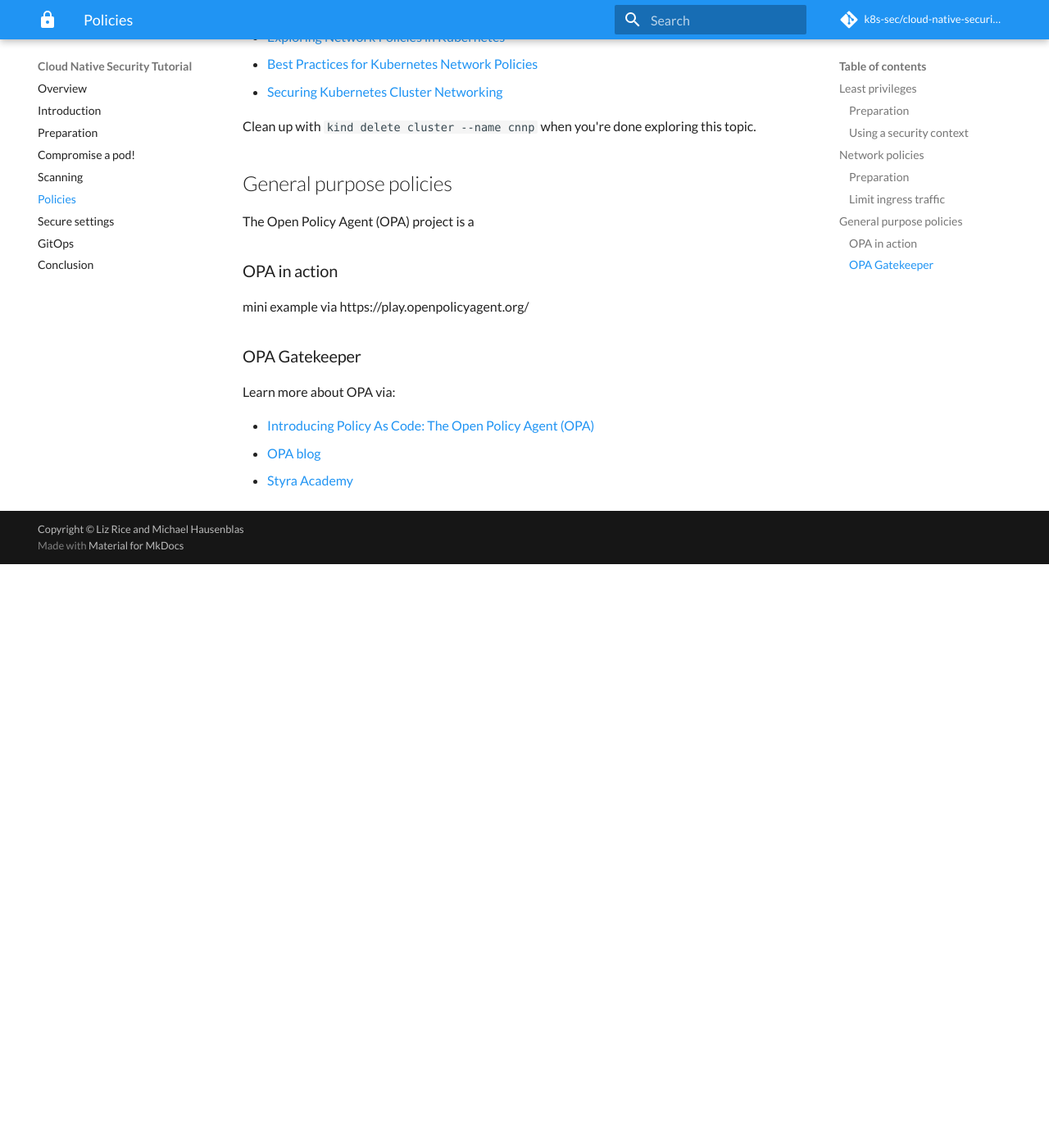
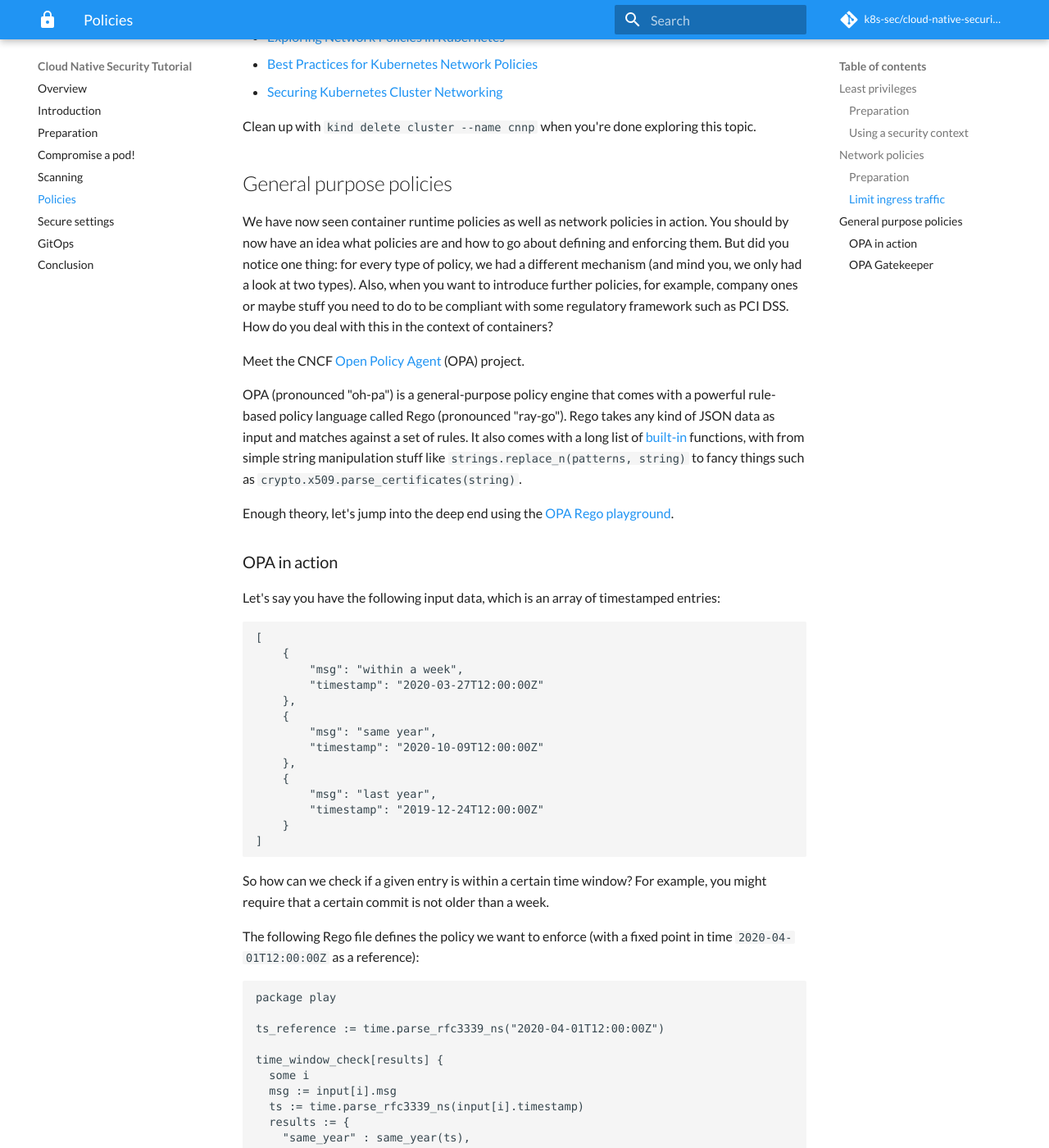
Before and after one commit to k8s-sec/cloud-native-security-tutorial, an MkDocs documentation site: the page built from docs/policies.md, in a window 1280 px wide and 1400 px high, scrolled down 4115 px. Shown: the whole window at 82% size. Built offline with MkDocs 1.6.1 and Material for MkDocs 9.7.7, drawn with Linux system fonts in a browser that asks for light colours; some web fonts are replaced; comment, search, counter and statistics services are not loaded; before the commit the page ends 4803 px from its top, so only the background shows below that; some of the changed text lies outside the part shown.

Commit message:
wraps policies with OPA

````diff
--- a/docs/policies.md
+++ b/docs/policies.md
@@ -193,15 +193,183 @@ this topic.
 
 ## General purpose policies
 
-The Open Policy Agent (OPA) project is a
+We have now seen container runtime policies as well as network policies in
+action. You should by now have an idea what policies are and how to go about
+defining and enforcing them. But did you notice one thing: for every type of
+policy, we had a different mechanism (and mind you, we only had a look at two
+types). Also, when you want to introduce further policies, for example, company
+ones or maybe stuff you need to do to be compliant with some regulatory
+framework such as PCI DSS. How do you deal with this in the context of
+containers?
+
+Meet the CNCF [Open Policy Agent](https://www.openpolicyagent.org/) (OPA) project.
+
+OPA (pronounced "oh-pa") is a general-purpose policy engine that comes with a powerful rule-based
+policy language called Rego (pronounced "ray-go"). Rego takes any kind of JSON
+data as input and matches against a set of rules. It also comes with a long list
+of [built-in](https://www.openpolicyagent.org/docs/latest/policy-reference/#built-in-functions)
+functions, with from simple string manipulation stuff like
+`strings.replace_n(patterns, string)` to fancy things such as
+`crypto.x509.parse_certificates(string)`.
+
+Enough theory, let's jump into the deep end using the [OPA Rego
+playground](https://play.openpolicyagent.org/).
 
 ### OPA in action
-mini example via https://play.openpolicyagent.org/
+
+Let's say you have the following input data, which is an array of timestamped
+entries:
+
+```
+[
+    {
+        "msg": "within a week",
+        "timestamp": "2020-03-27T12:00:00Z"
+    },
+    {
+        "msg": "same year",
+        "timestamp": "2020-10-09T12:00:00Z"
+    },
+    {
+        "msg": "last year",
+        "timestamp": "2019-12-24T12:00:00Z"
+    }
+]
+```
+
+So how can we check if a given entry is within a certain time window?
+For example, you might require that a certain commit is not older than a week.
+
+The following Rego file defines the policy we want to enforce (with a fixed
+point in time `2020-04-01T12:00:00Z` as a reference):
+
+```
+package play
+
+ts_reference := time.parse_rfc3339_ns("2020-04-01T12:00:00Z")
+
+time_window_check[results] {
+  some i
+  msg := input[i].msg
+  ts := time.parse_rfc3339_ns(input[i].timestamp)
+  results := {
+    "same_year" : same_year(ts),
+    "within_a_week" : within_a_week(ts),
+    "message": msg,
+  }
+}
+
+same_year(ts) {
+  [c_y, c_m, c_d] := time.date(ts_reference)
+  [ts_y, ts_m, ts_d] := time.date(ts)
+  ts_y == c_y
+}
+
+within_a_week(ts) {
+  a_week := 60 * 60 * 24 * 7
+  diff := ts_reference/1000/1000/1000 - ts/1000/1000/1000
+  diff < a_week
+  ts_reference > ts
+}
+```
+
+Applying above Rego rule set to the input data, that is, querying for
+`time_window_check[results]` yields:
+
+```
+Found 1 result in 872.098 µs.
+{
+    "time_window_check": [
+        {
+            "message": "within a week",
+            "same_year": true,
+            "within_a_week": true
+        }
+    ],
+    "ts_reference": 1585742400000000000
+}
+```
+
+You can try this online yourself via the [prepared playground example](https://play.openpolicyagent.org/p/6v2EfFSq3l).
 
 ### OPA Gatekeeper
 
-Learn more about OPA via:
+Now that you have an idea what OPA and Rego is you might wonder how hard it is
+to use OPA/Rego in the context of Kubernetes. Turns out that writing, testing,
+and enforcing these Rego rules is relatively hard and something that you don't
+want to push onto individual folks. Good news is that the community came together
+to tackle this problem in the form of the [Gatekeeper](https://github.com/open-policy-agent/gatekeeper) project.
+
+The Gatekeeper project solves the challenge of having to write and enforce Rego
+rules by using the Kubernetes-native extension points of custom resources and
+[dynamic admission control](https://kubernetes.io/blog/2019/03/21/a-guide-to-kubernetes-admission-controllers/).
+
+As an end-user it's as simple as follows to use OPA with Gatekeeper. After
+installing Gatekeeper, define and apply a custom resource like the following:
+
+```
+apiVersion: constraints.gatekeeper.sh/v1beta1
+kind: K8sRequiredLabels
+metadata:
+  name: test-ns-label
+spec:
+  match:
+    kinds:
+      - apiGroups: [""]
+        kinds: ["Namespace"]
+  parameters:
+    labels: ["test"]
+```
+
+This constraint above requires that all namespaces MUST have a label `test`.
+
+But where is the Rego rule set I hear you ask?
+
+Gatekeeper employs a separation of duties approach where (someone other than the
+end-user) defines a template like so:
+
+```
+apiVersion: templates.gatekeeper.sh/v1beta1
+kind: ConstraintTemplate
+metadata:
+  name: k8srequiredlabels
+spec:
+  crd:
+    spec:
+      names:
+        kind: K8sRequiredLabels
+        listKind: K8sRequiredLabelsList
+        plural: k8srequiredlabels
+        singular: k8srequiredlabels
+      validation:
+        # Schema for the `parameters` field
+        openAPIV3Schema:
+          properties:
+            labels:
+              type: array
+              items: string
+  targets:
+    - target: admission.k8s.gatekeeper.sh
+      rego: |
+        package k8srequiredlabels
+
+        violation[{"msg": msg, "details": {"missing_labels": missing}}] {
+          provided := {label | input.review.object.metadata.labels[label]}
+          required := {label | label := input.parameters.labels[_]}
+          missing := required - provided
+          count(missing) > 0
+          msg := sprintf("you must provide labels: %v", [missing])
+        }
+```
+
+Above template effectively represents a custom resource definition that
+Gatekeeper understands and can enforce via an Webhook registered in the
+Kubernetes API server.
+
+Learn more about OPA and Gatekeeper via:
 
 - [Introducing Policy As Code: The Open Policy Agent (OPA)](https://www.cncf.io/blog/2020/08/13/introducing-policy-as-code-the-open-policy-agent-opa/)
 - [OPA blog](https://blog.openpolicyagent.org/)
 - [Styra Academy](https://academy.styra.com/)
+- [OPA Gatekeeper: Policy and Governance for Kubernetes](https://kubernetes.io/blog/2019/08/06/opa-gatekeeper-policy-and-governance-for-kubernetes/)
+- [CNCF webinar: Kubernetes with OPA Gatekeeper](https://www.youtube.com/watch?v=v4wJE3I8BYM)
````
